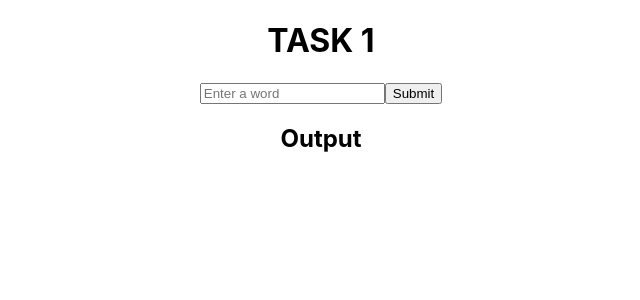
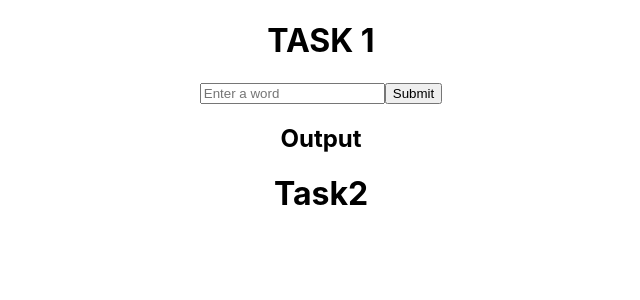
Before and after one commit to Shahdurran/Case-Study, a React (Create React App) app: page / in a window 1280 px wide. Shown: the top 300 px of the page, without its empty margins (319-959 px from the left). Built offline with nearby package versions, Linux system fonts and the light colour scheme.

Commit message:
start of task 2

```diff
--- a/src/App.js
+++ b/src/App.js
@@ -1,9 +1,11 @@
 import './App.css';
 import Task1 from './components/task1'
+import Task2 from './components/task2'
 function App() {
   return (
     <div className="App">
       <Task1/>
+      <Task2/>
     </div>
   );
 }
--- /dev/null
+++ b/src/components/task2.js
@@ -0,0 +1,11 @@
+import React from 'react'
+
+const Task2 = () => {
+  return (
+    <div>
+        <h1>Task2</h1>
+    </div>
+  )
+}
+
+export default Task2;
```
